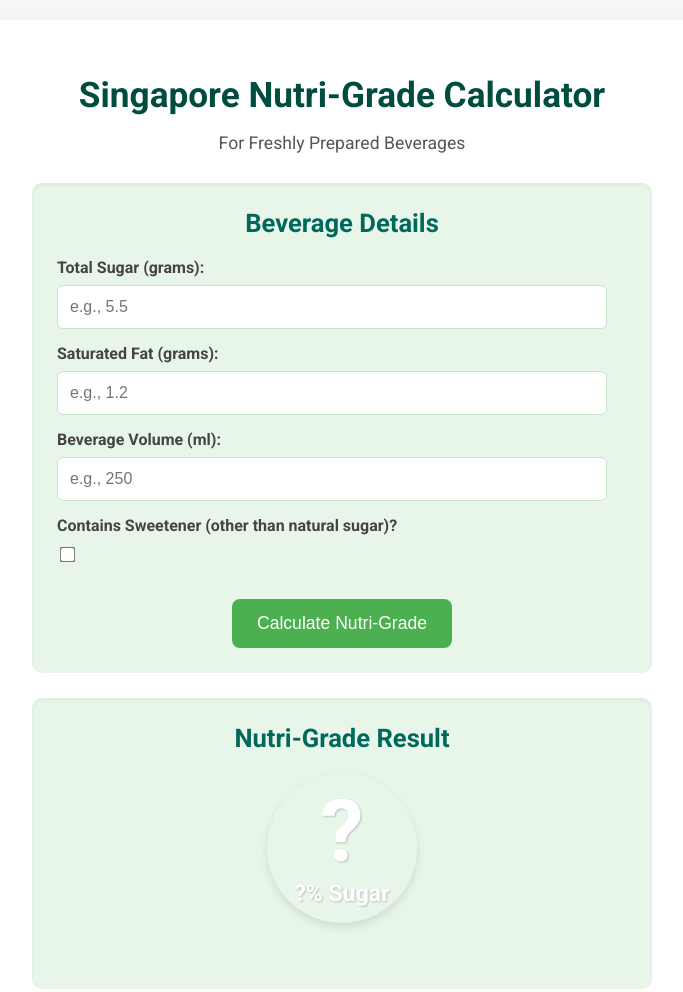
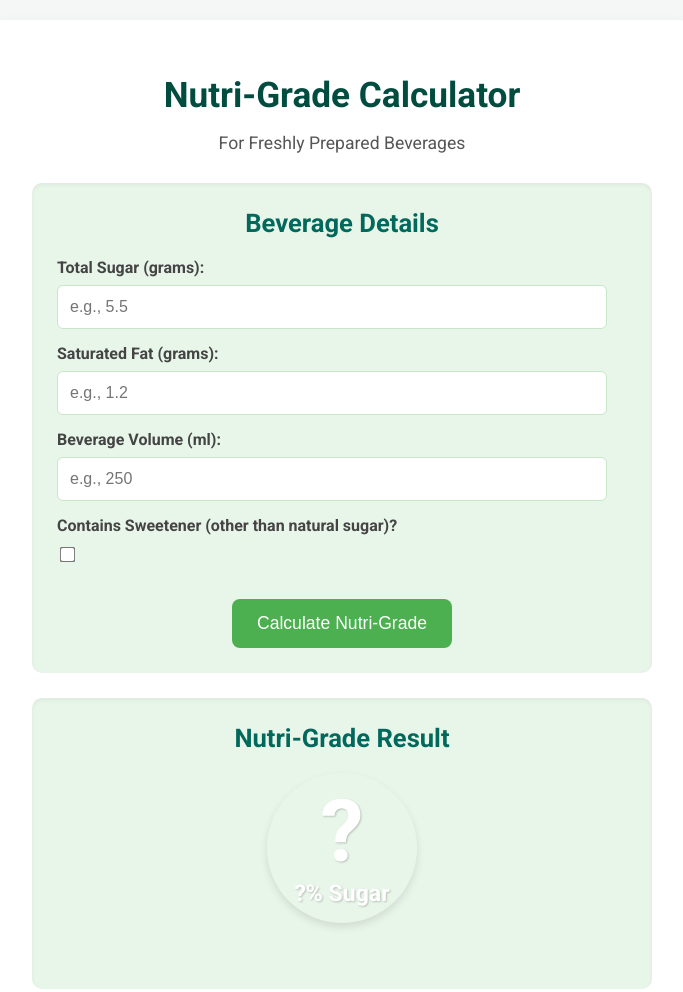
Before and after one commit to theateryx/ngrading, a plain HTML site: page index.html in a window 1280 px wide. Shown: the top 992 px of the page, without its empty margins (298-981 px from the left). Drawn offline with nearby package versions, Linux system fonts and the light colour scheme.

Commit message:
Update index.html

```diff
--- a/index.html
+++ b/index.html
@@ -11,7 +11,7 @@
 </head>
 <body>
     <div class="container">
-        <h1>Singapore Nutri-Grade Calculator</h1>
+        <h1>Nutri-Grade Calculator</h1>
         <p class="subtitle">For Freshly Prepared Beverages</p>
 
         <div class="calculator-section">
```
